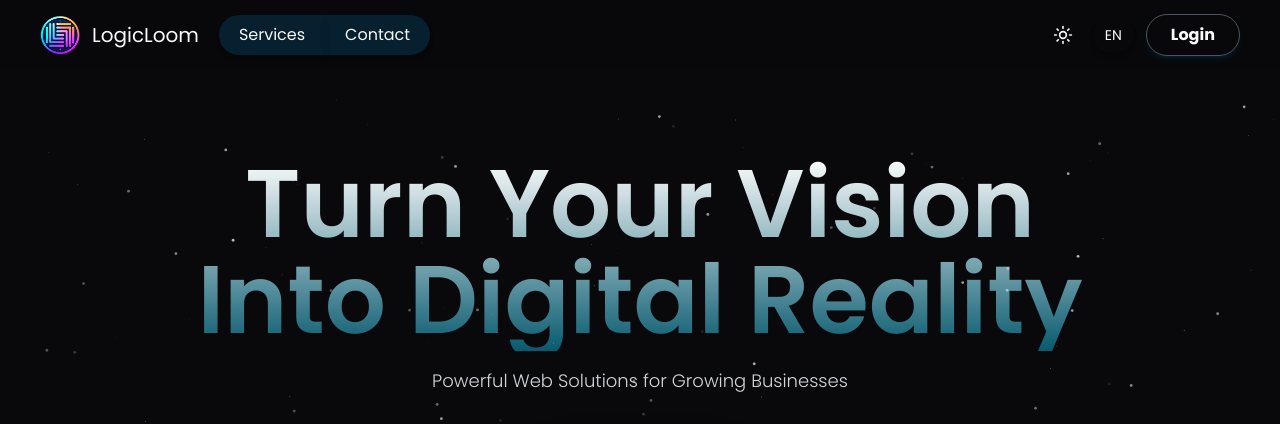
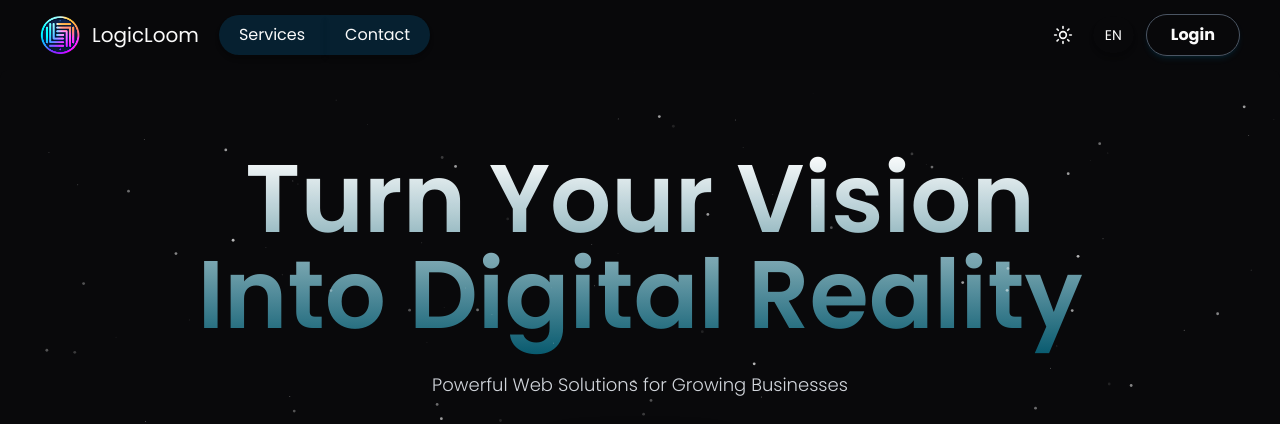
Before and after one commit to logicloom-app/frontend, a Next.js app: page /en in a window 1280 px wide. Shown: the top 424 px of the page. Built offline with nearby package versions, Linux system fonts and the light colour scheme; no server answers.

Commit message:
UI Bug fix

```diff
--- a/src/app/(user)/[lang]/_components/Hero.js
+++ b/src/app/(user)/[lang]/_components/Hero.js
@@ -14,7 +14,7 @@ export default function Hero({ dict, lang }) {
       <h2
         className={`mb-4 px-4 md:px-0 whitespace-pre-wrap bg-gradient-to-b from-black to-cyan-500/80 bg-clip-text text-center font-semibold leading-none text-transparent dark:from-white dark:to-cyan-600/60 ${
           lang === "en"
-            ? "lg:text-8xl md:text-6xl sm:text-6xl text-4xl lg:w-[900px] lg:min-h-[195px]"
+            ? "lg:text-8xl md:text-6xl sm:text-6xl text-4xl lg:w-[900px] lg:min-h-[204px]"
             : "lg:text-7xl md:text-6xl sm:text-5xl text-4xl lg:w-[1000px] lg:min-h-[120px]"
         }`}
       >
```
